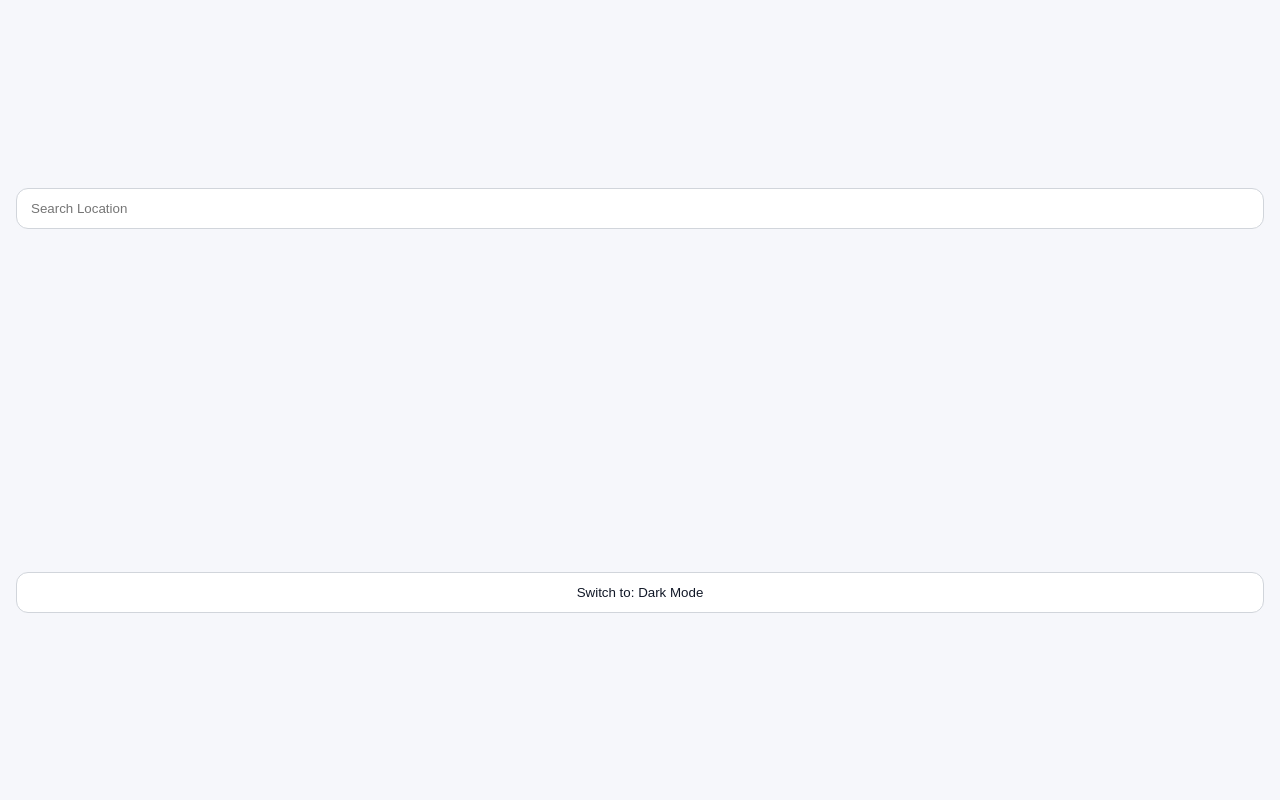
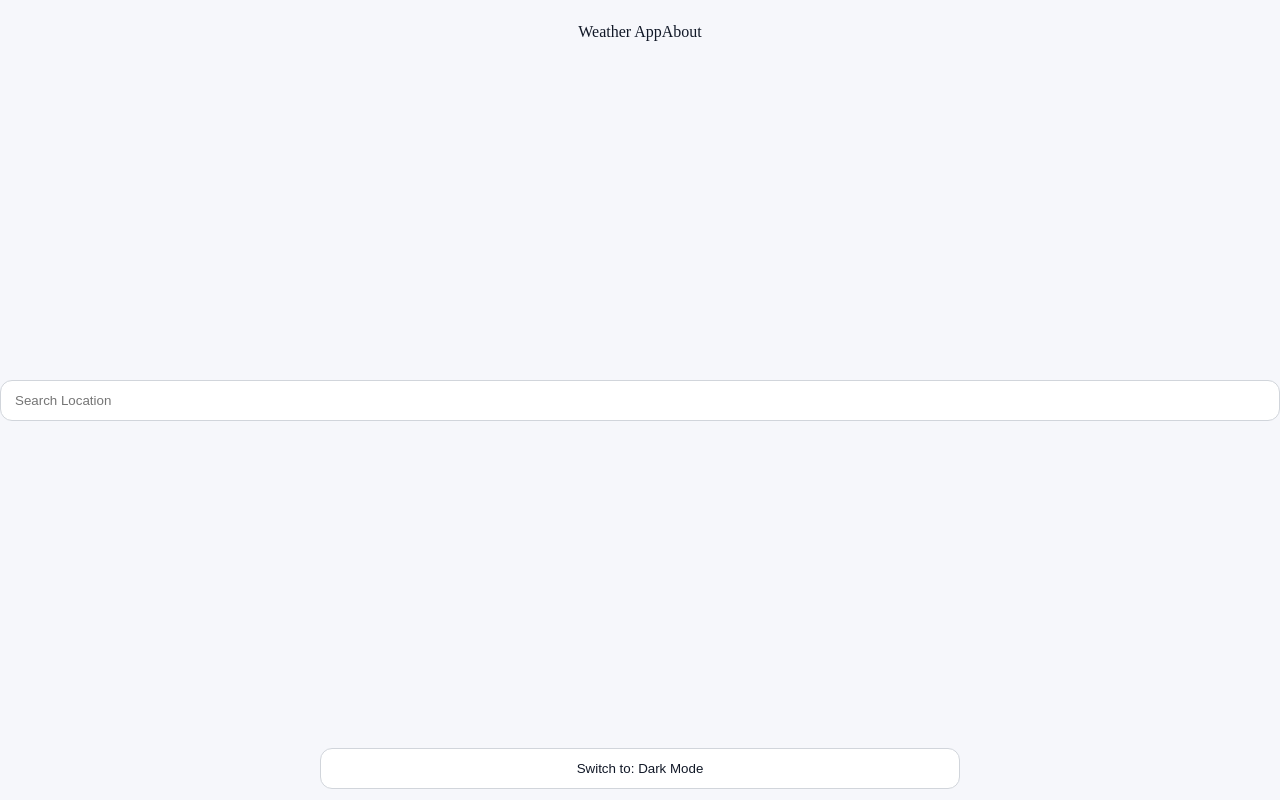
Before and after one commit to DaniloCastro19/Weather-App, a React (Vite) app: page / in a window 1280 px wide. Built offline with nearby package versions, Linux system fonts and the light colour scheme; no server answers.

Commit message:
feat(root): Add header

```diff
--- a/src/App.css
+++ b/src/App.css
@@ -33,5 +33,6 @@ body {
   min-height: 100vh;
   display: grid;
   place-items: center;
-  padding: 1rem;
+  grid-template-columns: 1fr;
+  grid-template-rows: 4rem 1fr 4rem;
 }
--- a/src/App.tsx
+++ b/src/App.tsx
@@ -1,16 +1,18 @@
-import { Routes, Route} from "react-router-dom";
+import { Routes, Route } from "react-router-dom";
 import "./App.css";
 import { ThemeProvider } from "./context/ThemeContext";
 import Home from "./components/Home/Home";
 import WeatherDetails from "./components/WeatherDetails/WeatherDetails";
 import ThemeToggleBtn from "./components/ThemeToggleBtn/ThemeToggleBtn";
+import Header from "./components/Header/Header";
 
 function App() {
   return (
     <ThemeProvider>
+      <Header />
       <Routes>
-        <Route path="/" element={<Home/>}/>
-        <Route path="/forecast/:city" element={<WeatherDetails/>}/>
+        <Route path="/" element={<Home />} />
+        <Route path="/forecast/:city" element={<WeatherDetails />} />
       </Routes>
       <ThemeToggleBtn />
     </ThemeProvider>
--- /dev/null
+++ b/src/components/Header/Header.css
@@ -0,0 +1,11 @@
+.header {
+  grid-area: 1 / 1 / 2 / 2;
+}
+
+.navbar {
+  display: flex;
+  justify-content: space-between;
+  align-items: center;
+  padding: 1rem;
+  color: var(--text);
+}
--- /dev/null
+++ b/src/components/Header/Header.tsx
@@ -0,0 +1,13 @@
+import { Link } from "react-router-dom";
+import "./Header.css";
+
+export default function Header() {
+  return (
+    <header className="header">
+      <nav className="navbar">
+        <Link to="/">Weather App</Link>
+        <Link to="/about">About</Link>
+      </nav>
+    </header>
+  );
+}
--- a/src/components/ThemeToggleBtn/themeToggleBtn.css
+++ b/src/components/ThemeToggleBtn/themeToggleBtn.css
@@ -1,5 +1,6 @@
 button {
-  width: 100%;
+  grid-area: 3 / 1 / 4 / 2;
+  width: 50%;
   padding: 12px 14px;
   border: 1px solid var(--border);
   border-radius: 12px;
--- a/src/components/WeatherDisplay/weatherDisplay.css
+++ b/src/components/WeatherDisplay/weatherDisplay.css
@@ -4,6 +4,7 @@ a {
 }
 
 .weatherCard {
+  grid-area: 2 / 1 / 3 / 2;
   padding: 1rem;
   border: 1px solid var(--border);
   border-radius: 16px;
```
